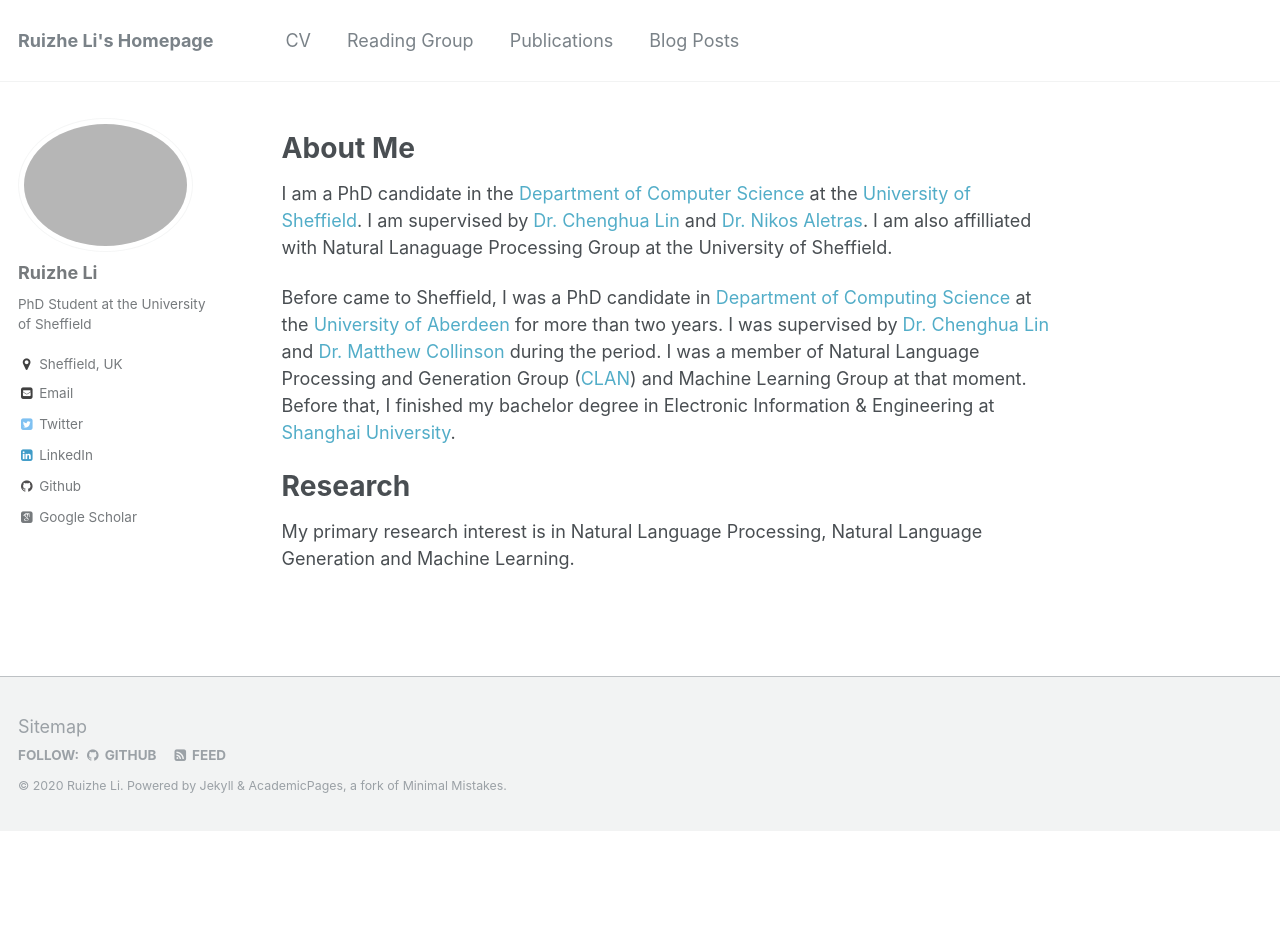
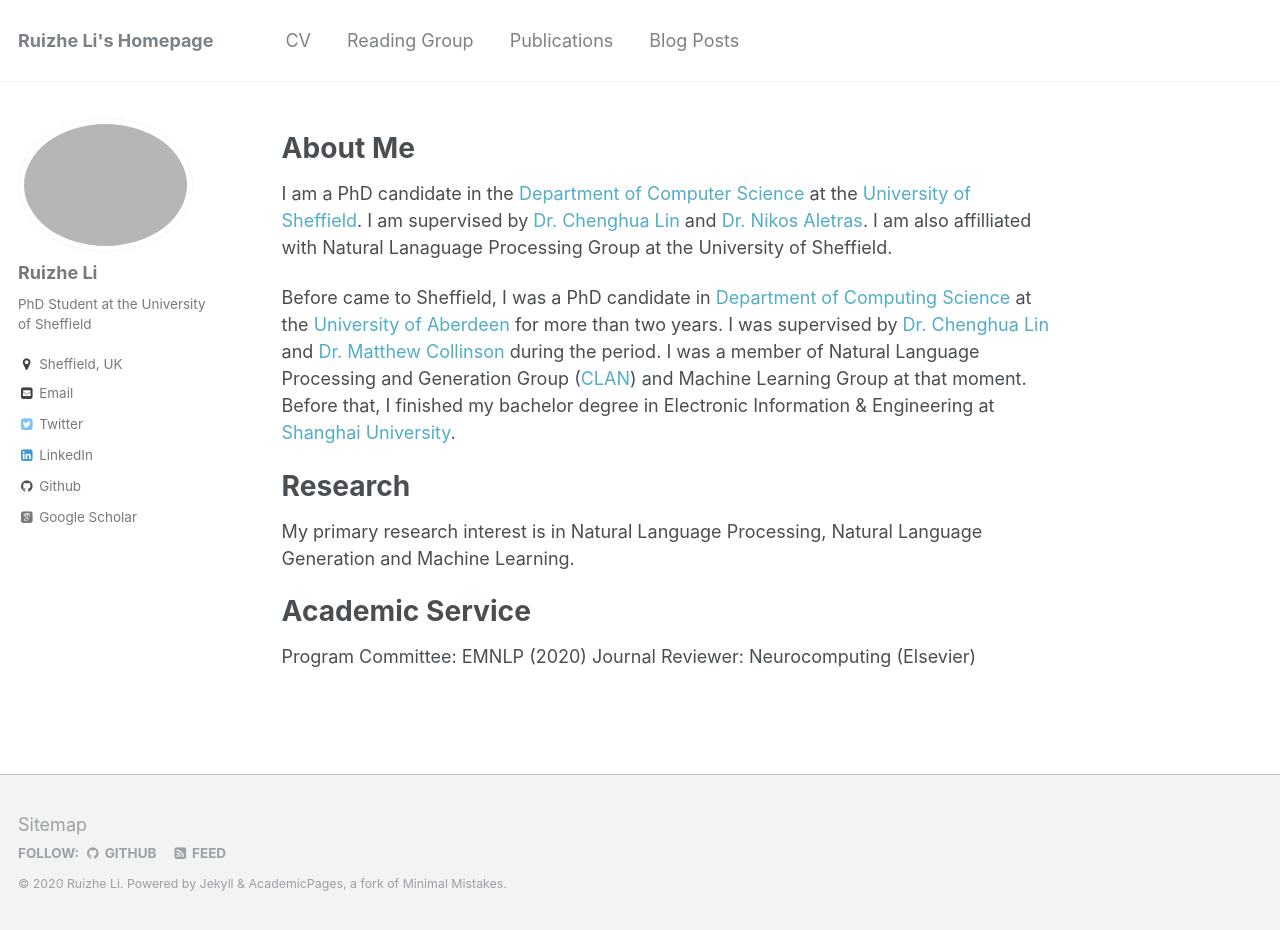
Before and after one commit to ruizheliUOA/ruizheliUOA.github.io, a Jekyll site: the page built from _pages/about.md, in a window 1280 px wide and 930 px high. Built offline with Jekyll 4.4.1, drawn with Linux system fonts in a browser that asks for light colours; some web fonts are replaced.

Commit message:
Update about.md

```diff
--- a/_pages/about.md
+++ b/_pages/about.md
@@ -19,3 +19,9 @@ Research
 ======
 
 My primary research interest is in Natural Language Processing, Natural Language Generation and Machine Learning.
+
+Academic Service
+======
+
+Program Committee: EMNLP (2020)
+Journal Reviewer: Neurocomputing (Elsevier)
```
